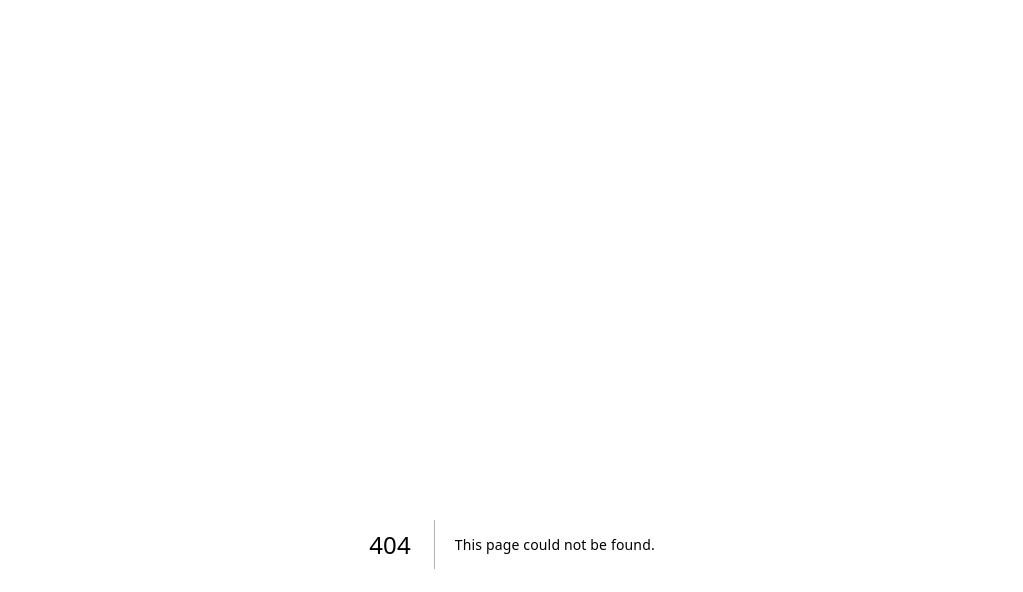
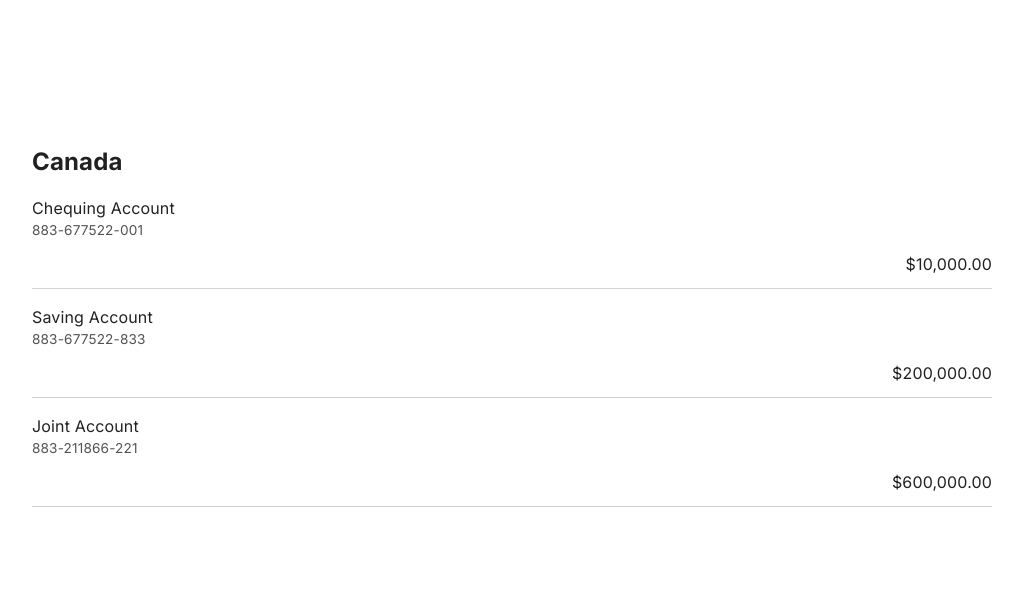
Before and after one commit to thminggg/banking-web, a Next.js app: page /account-list in a window 1280 px wide. Before the commit this address had no page. Shown: the top 592 px of the page, without its empty margins (128-1151 px from the left). Built offline with nearby package versions, Linux system fonts and the light colour scheme.

Commit message:
feat: Update user context and add account list
Add user context provider

Add account list and account list item

```diff
--- a/src/@types/user.d.ts
+++ b/src/@types/user.d.ts
@@ -2,7 +2,7 @@ export interface IUser {
   name: string;
 }
 
-export type UserContextType = {
+export interface IUserContextType {
   user: IUser | null;
   saveUser: (user: IUser) => void;
-};
+}
--- /dev/null
+++ b/src/app/account-list/page.tsx
@@ -0,0 +1,5 @@
+import AccountListContainer from "@/containers/AccountListContainer";
+
+export default function AccountList() {
+  return <AccountListContainer />;
+}
--- a/src/components/AccountList.tsx
+++ b/src/components/AccountList.tsx
@@ -1,3 +1,16 @@
-export const AccountList = () => {
-  return <div>Account List</div>;
-};
+import { IAccountList } from "@/types/account";
+import AccountListItem from "./AccountListItem";
+import Grid from "@mui/material/Grid";
+
+export default function AccountList({ accounts }: { accounts: IAccountList }) {
+  const { CANADA } = accounts;
+
+  return (
+    <Grid container rowGap={2}>
+      <h2>Canada</h2>
+      {CANADA.map((acc) => {
+        return <AccountListItem account={acc} key={acc.id} />;
+      })}
+    </Grid>
+  );
+}
--- /dev/null
+++ b/src/components/AccountListItem.tsx
@@ -0,0 +1,34 @@
+import { IAccount } from "@/types/account";
+import Grid from "@mui/material/Grid";
+import styles from "@/styles/accountListItem.module.css";
+import RightMostGrid from "./RightMostGrid";
+
+export default function AccountListItem({ account }: { account: IAccount }) {
+  const _amount = new Intl.NumberFormat("en-CA", {
+    style: "currency",
+    currency: "CAD",
+  }).format(account.amount);
+
+  return (
+    <Grid
+      container
+      direction="row"
+      key={account.id}
+      className={styles.seperatedLine}
+    >
+      {/* Account Name & Acconut Number */}
+      <Grid item xs={6}>
+        <Grid container direction="column">
+          <Grid item xs={6}>
+            {account.name}
+          </Grid>
+          <Grid item xs={6} className={styles.accountNumber}>
+            {account.id}
+          </Grid>
+        </Grid>
+      </Grid>
+      {/* Account Balance */}
+      <RightMostGrid className={styles.amount}>{_amount}</RightMostGrid>
+    </Grid>
+  );
+}
--- a/src/components/Login.tsx
+++ b/src/components/Login.tsx
@@ -1,7 +1,7 @@
 "use client";
 
 import { useUserContext } from "@/contexts/userContext";
-import { UserContextType } from "@/types/user";
+import { IUserContextType } from "@/types/user";
 import { Button } from "@mui/material";
 import Grid from "@mui/material/Grid";
 import TextField from "@mui/material/TextField";
@@ -18,7 +18,7 @@ const Login = () => {
   const [password, setPassword] = useState("");
 
   // Context User
-  const { user, saveUser } = useUserContext() as UserContextType;
+  const { user, saveUser } = useUserContext() as IUserContextType;
 
   const handleInput = (event: React.ChangeEvent<HTMLInputElement>) => {
     switch (event.target.id) {
--- /dev/null
+++ b/src/containers/AccountListContainer.tsx
@@ -0,0 +1,17 @@
+"use client";
+
+import { IAccountList } from "@/@types/account";
+import AccountList from "@/components/AccountList";
+import { useState } from "react";
+
+export default function AccountListContainer() {
+  const [accounts, setAccounts] = useState<IAccountList>({
+    CANADA: [
+      { id: "883-677522-001", name: "Chequing Account", amount: 10000 },
+      { id: "883-677522-833", name: "Saving Account", amount: 200000 },
+      { id: "883-211866-221", name: "Joint Account", amount: 600000 },
+    ],
+  });
+
+  return <AccountList accounts={accounts} />;
+}
--- a/src/contexts/userContext.tsx
+++ b/src/contexts/userContext.tsx
@@ -1,4 +1,4 @@
-import { IUser, UserContextType } from "@/types/user";
+import { IUser, IUserContextType } from "@/types/user";
 import React, { createContext, useContext, useState } from "react";
 
 const defaultUser = {
@@ -6,7 +6,7 @@ const defaultUser = {
 };
 
 // Create a context
-const UserContext = createContext<UserContextType | null>(null);
+const UserContext = createContext<IUserContextType | null>(null);
 
 export function useUserContext() {
   return useContext(UserContext);
--- /dev/null
+++ b/src/styles/accountListItem.module.css
@@ -0,0 +1,13 @@
+.amount {
+  padding-top: 3.5em;
+}
+
+.accountNumber {
+  font-size: 0.85em;
+  color: rgb(84, 82, 82);
+}
+
+.seperatedLine {
+  padding-bottom: 0.75em;
+  border-bottom: 0.1em lightgray solid;
+}
--- a/tsconfig.json
+++ b/tsconfig.json
@@ -23,6 +23,7 @@
       "@/contexts/*": ["./src/contexts/*"],
       "@/containers/*": ["./src/containers/*"],
       "@/components/*": ["./src/components/*"],
+      "@/styles/*": ["./src/styles/*"],
       "@/types/*": ["./src/@types/*"],
     }
   },
```
Also changed, not shown: src/@types/account.d.ts (added, +9 -0 lines), 1 other file (tests, documents, lock files or other folders).
